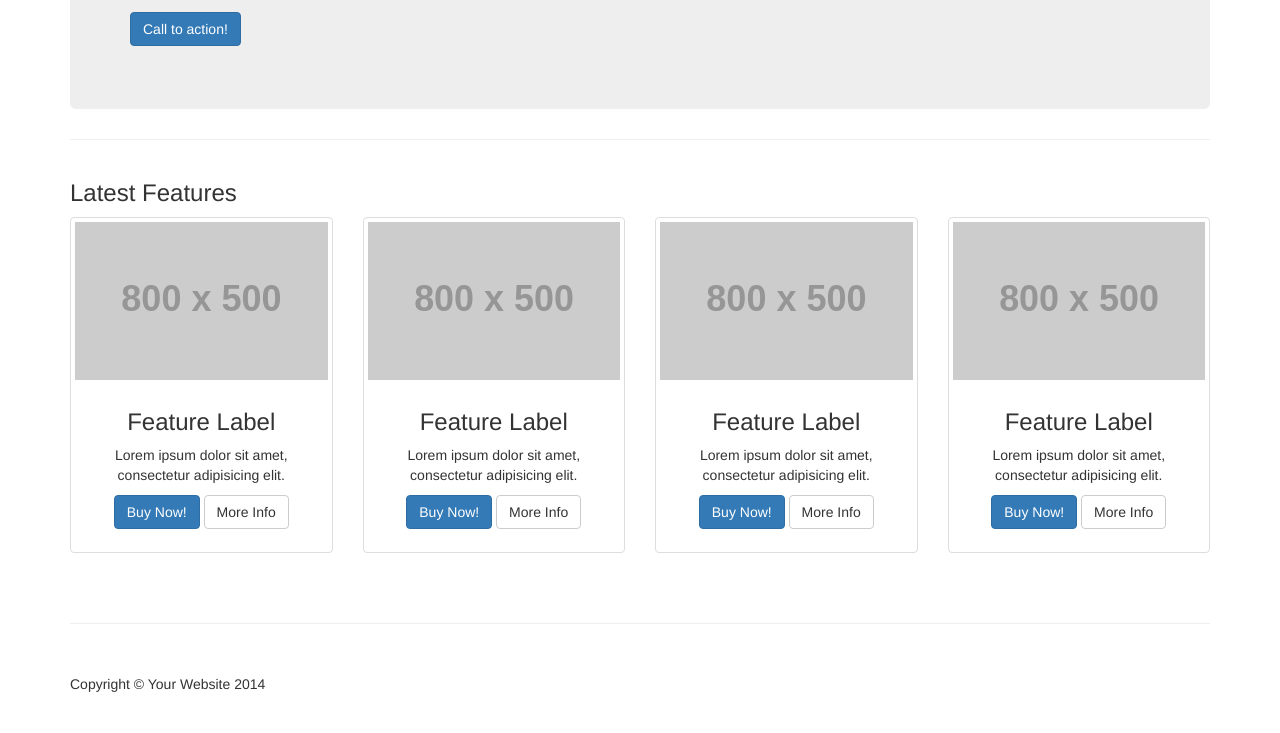
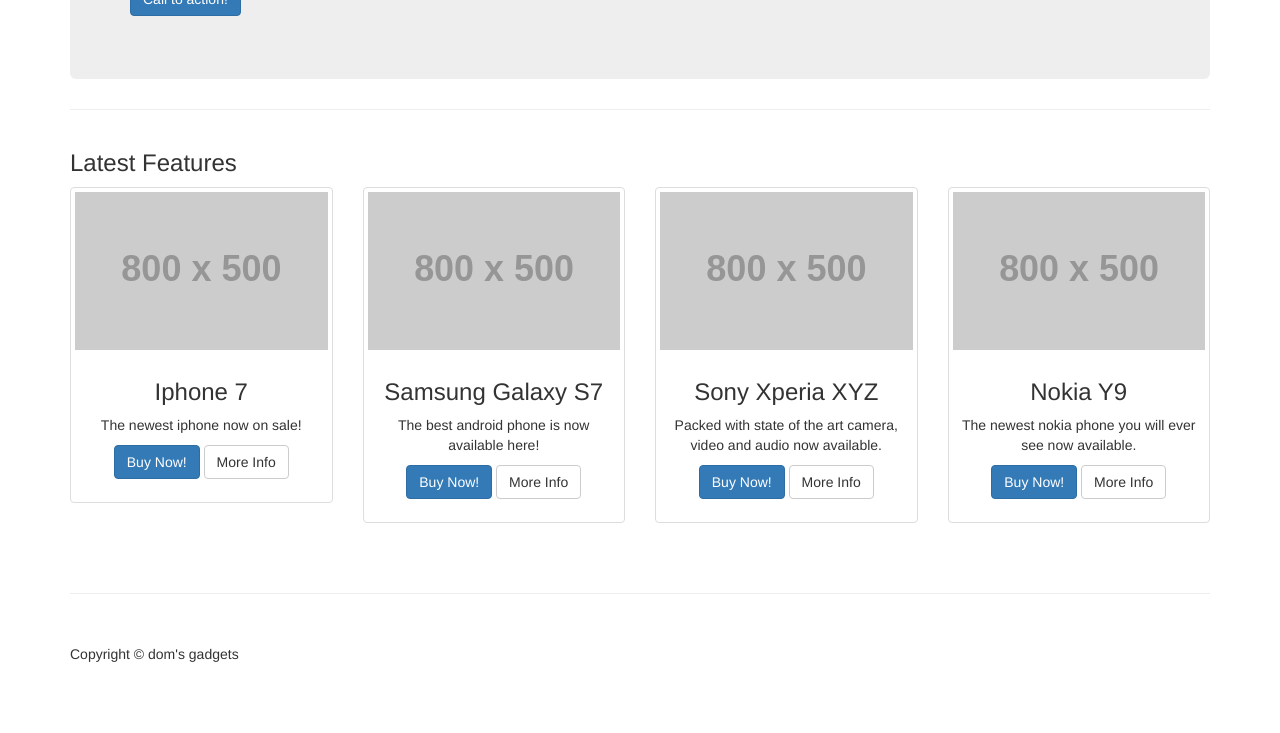
Before and after one commit to domarsonrivera/commerce, a plain HTML site: page index.html in a window 1280 px wide. Shown: the part 330-1063 px from the top of the page. Drawn offline with Linux system fonts and the light colour scheme; placeholder pictures from the web are drawn by us.

Commit message:
Update index.html

```diff
--- a/index.html
+++ b/index.html
@@ -65,8 +65,8 @@
 
         <!-- Jumbotron Header -->
         <header class="jumbotron hero-spacer">
-            <h1>A Warm Welcome!</h1>
-            <p>Lorem ipsum dolor sit amet, consectetur adipisicing elit. Ipsa, ipsam, eligendi, in quo sunt possimus non incidunt odit vero aliquid similique quaerat nam nobis illo aspernatur vitae fugiat numquam repellat.</p>
+            <h1>Welcome to Dom's Gadgets Shop!</h1>
+            <p>Gadgets with affordable prices available here.</p>
             <p><a class="btn btn-primary btn-large">Call to action!</a>
             </p>
         </header>
@@ -88,8 +88,8 @@
                 <div class="thumbnail">
                     <img src="http://placehold.it/800x500" alt="">
                     <div class="caption">
-                        <h3>Feature Label</h3>
-                        <p>Lorem ipsum dolor sit amet, consectetur adipisicing elit.</p>
+                        <h3>Iphone 7</h3>
+                        <p>The newest iphone now on sale!</p>
                         <p>
                             <a href="#" class="btn btn-primary">Buy Now!</a> <a href="#" class="btn btn-default">More Info</a>
                         </p>
@@ -101,8 +101,8 @@
                 <div class="thumbnail">
                     <img src="http://placehold.it/800x500" alt="">
                     <div class="caption">
-                        <h3>Feature Label</h3>
-                        <p>Lorem ipsum dolor sit amet, consectetur adipisicing elit.</p>
+                        <h3>Samsung Galaxy S7</h3>
+                        <p>The best android phone is now available here!</p>
                         <p>
                             <a href="#" class="btn btn-primary">Buy Now!</a> <a href="#" class="btn btn-default">More Info</a>
                         </p>
@@ -114,8 +114,8 @@
                 <div class="thumbnail">
                     <img src="http://placehold.it/800x500" alt="">
                     <div class="caption">
-                        <h3>Feature Label</h3>
-                        <p>Lorem ipsum dolor sit amet, consectetur adipisicing elit.</p>
+                        <h3>Sony Xperia XYZ</h3>
+                        <p>Packed with state of the art camera, video and audio now available.</p>
                         <p>
                             <a href="#" class="btn btn-primary">Buy Now!</a> <a href="#" class="btn btn-default">More Info</a>
                         </p>
@@ -127,8 +127,8 @@
                 <div class="thumbnail">
                     <img src="http://placehold.it/800x500" alt="">
                     <div class="caption">
-                        <h3>Feature Label</h3>
-                        <p>Lorem ipsum dolor sit amet, consectetur adipisicing elit.</p>
+                        <h3>Nokia Y9</h3>
+                        <p>The newest nokia phone you will ever see now available.</p>
                         <p>
                             <a href="#" class="btn btn-primary">Buy Now!</a> <a href="#" class="btn btn-default">More Info</a>
                         </p>
@@ -145,7 +145,7 @@
         <footer>
             <div class="row">
                 <div class="col-lg-12">
-                    <p>Copyright &copy; Your Website 2014</p>
+                    <p>Copyright &copy; dom's gadgets</p>
                 </div>
             </div>
         </footer>
```
